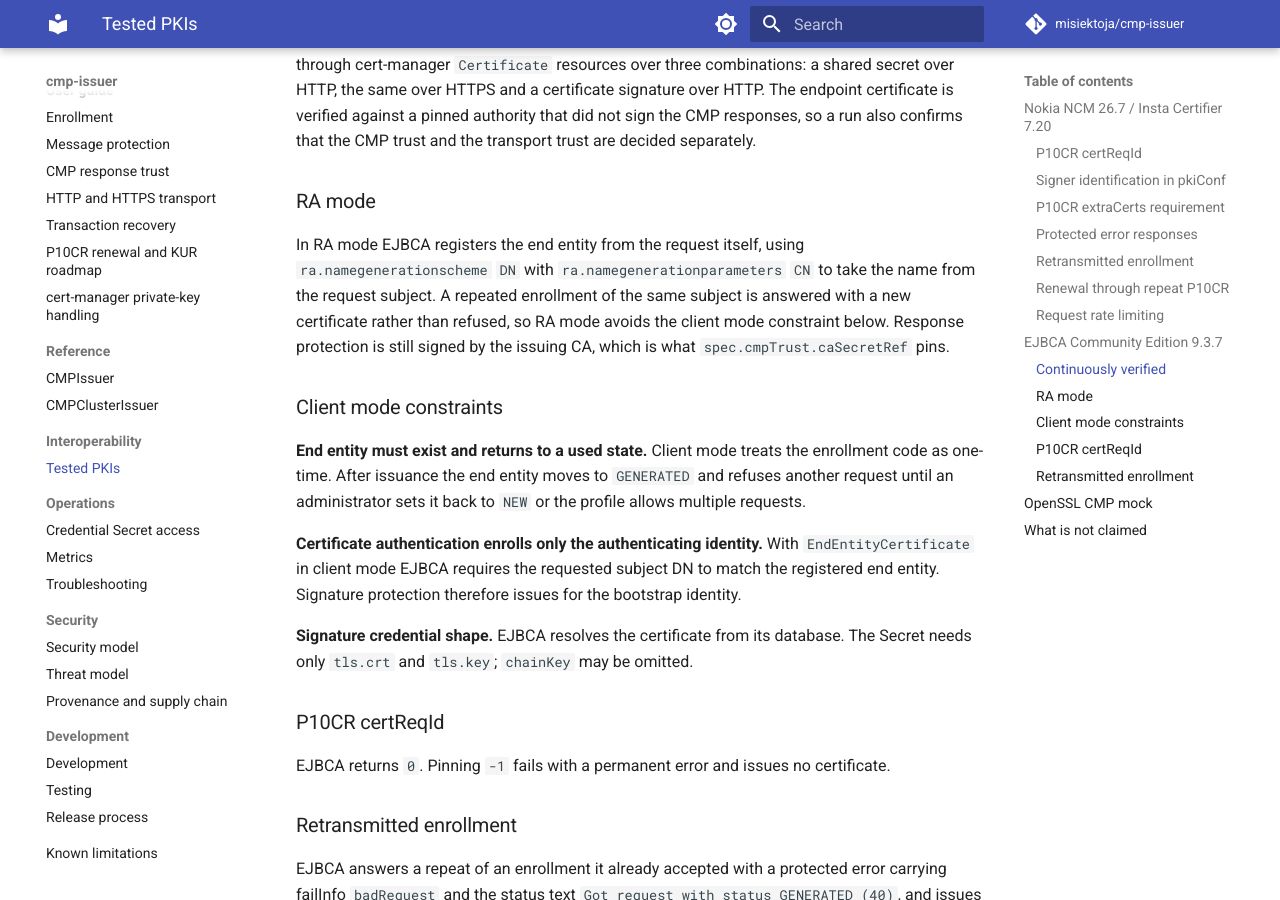
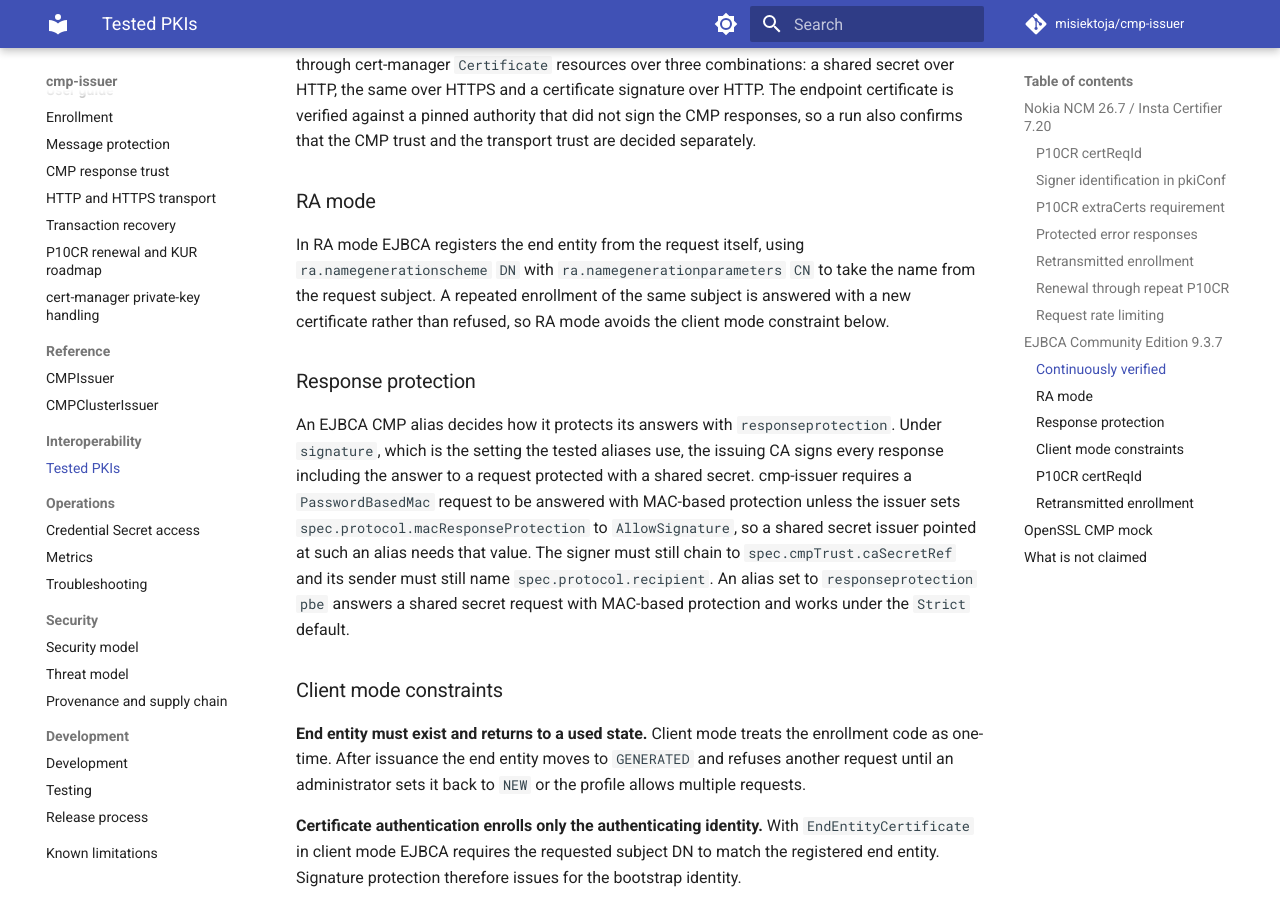
Before and after one commit to misiektoja/cmp-issuer, an MkDocs documentation site: the page built from docs/interoperability/tested-pkis.md, in a window 1280 px wide and 900 px high, scrolled down 2488 px. Built offline with MkDocs 1.6.1 and Material for MkDocs 9.7.7, drawn with Linux system fonts in a browser that asks for light colours; comment, search, counter and statistics services are not loaded.

Commit message:
docs(interoperability): describe EJBCA response protection

```diff
--- a/docs/interoperability/tested-pkis.md
+++ b/docs/interoperability/tested-pkis.md
@@ -61,7 +61,11 @@
 
 ### RA mode
 
-In RA mode EJBCA registers the end entity from the request itself, using `ra.namegenerationscheme` `DN` with `ra.namegenerationparameters` `CN` to take the name from the request subject. A repeated enrollment of the same subject is answered with a new certificate rather than refused, so RA mode avoids the client mode constraint below. Response protection is still signed by the issuing CA, which is what `spec.cmpTrust.caSecretRef` pins.
+In RA mode EJBCA registers the end entity from the request itself, using `ra.namegenerationscheme` `DN` with `ra.namegenerationparameters` `CN` to take the name from the request subject. A repeated enrollment of the same subject is answered with a new certificate rather than refused, so RA mode avoids the client mode constraint below.
+
+### Response protection
+
+An EJBCA CMP alias decides how it protects its answers with `responseprotection`. Under `signature`, which is the setting the tested aliases use, the issuing CA signs every response including the answer to a request protected with a shared secret. cmp-issuer requires a `PasswordBasedMac` request to be answered with MAC-based protection unless the issuer sets `spec.protocol.macResponseProtection` to `AllowSignature`, so a shared secret issuer pointed at such an alias needs that value. The signer must still chain to `spec.cmpTrust.caSecretRef` and its sender must still name `spec.protocol.recipient`. An alias set to `responseprotection` `pbe` answers a shared secret request with MAC-based protection and works under the `Strict` default.
 
 ### Client mode constraints
 
```
